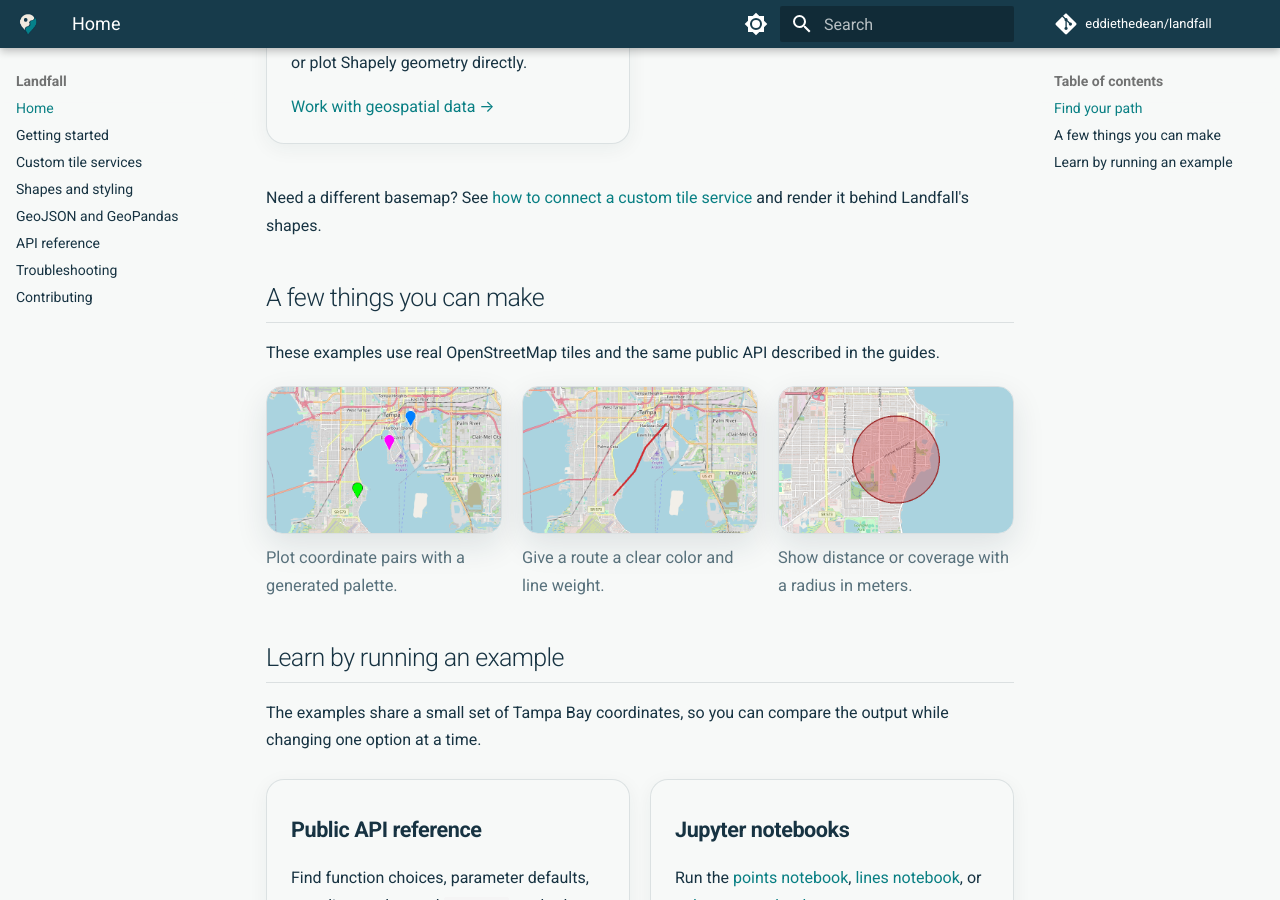
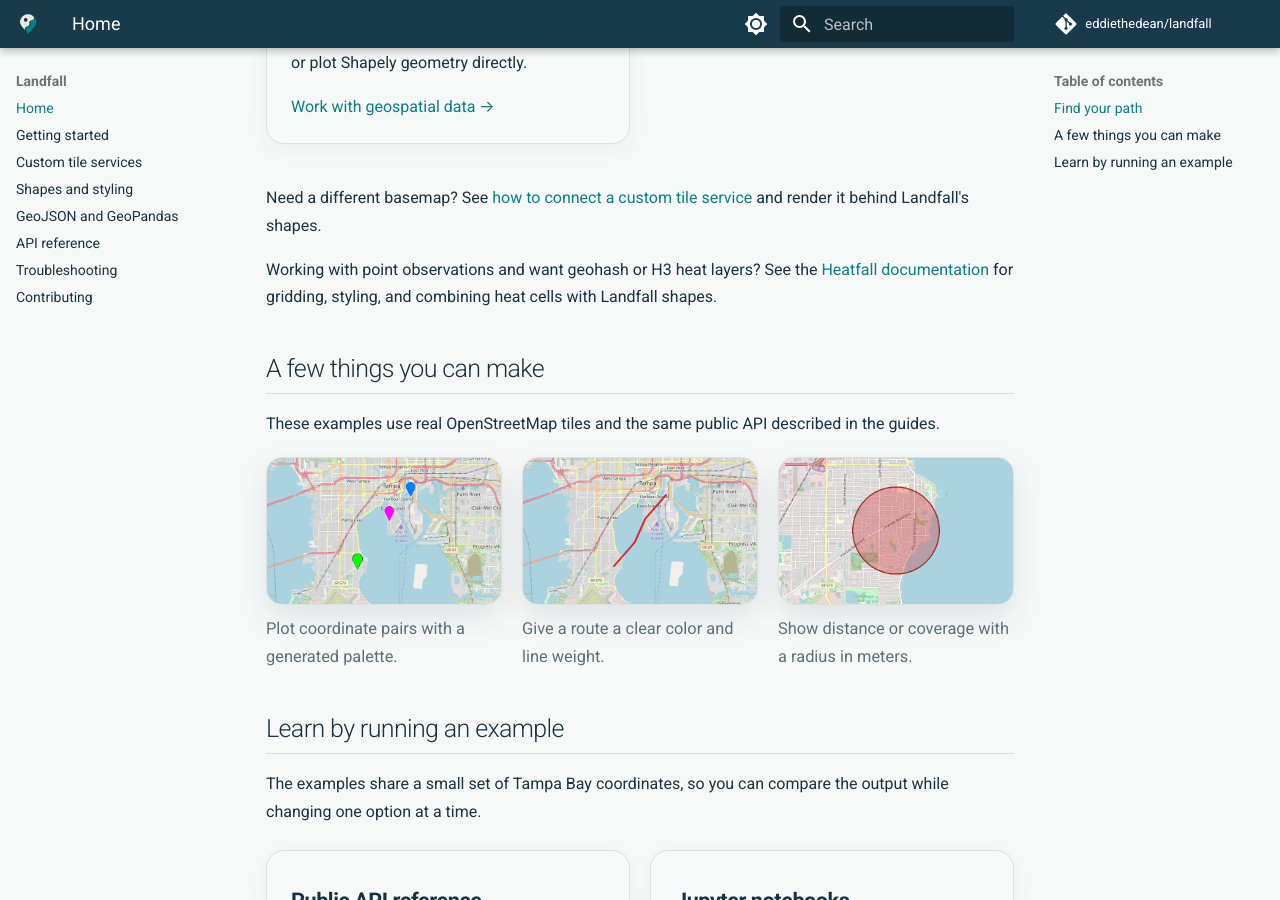
Before and after one commit to eddiethedean/landfall, an MkDocs documentation site: the page built from docs/README.md, in a window 1280 px wide and 900 px high, scrolled down 1622 px. Built offline with MkDocs 1.6.1 and Material for MkDocs 9.7.7, drawn with Linux system fonts in a browser that asks for light colours; comment, search, counter and statistics services are not loaded.

Commit message:
Add Heatfall documentation links

```diff
--- a/docs/README.md
+++ b/docs/README.md
@@ -54,6 +54,10 @@ Read GeoJSON, reproject GeoDataFrames, or plot Shapely geometry directly.
 
 Need a different basemap? See [how to connect a custom tile service](custom-tile-service.md)
 and render it behind Landfall's shapes.
+
+Working with point observations and want geohash or H3 heat layers? See the
+[Heatfall documentation](https://heatfall.readthedocs.io/en/latest/index.html)
+for gridding, styling, and combining heat cells with Landfall shapes.
 
 ## A few things you can make
 
```
Also changed, not shown: README.md (+2 -0 lines), docs/geospatial-data.md (+3 -0 lines), docs/shapes-and-styling.md (+4 -0 lines).
